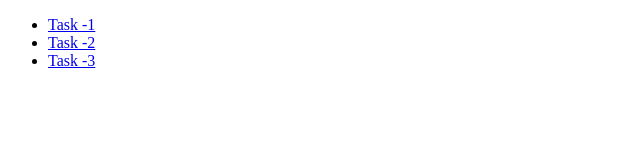
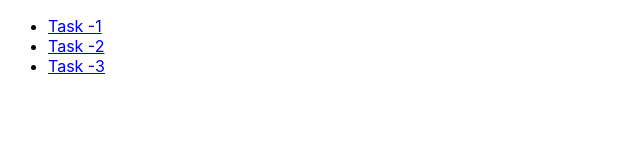
Before and after one commit to ZobovaA/goit-js-hw-11-promisification, a plain HTML site: page index.html in a window 1280 px wide. Shown: the full height of the page, 0-640 px from the left. Drawn offline with Linux system fonts and the light colour scheme.

Commit message:
исправила

```diff
--- /dev/null
+++ b/css/styles.css
@@ -0,0 +1,16 @@
+
+html {
+    box-sizing: border-box;
+  }
+
+  *,
+  *::before,
+  *::after {
+    box-sizing: inherit;
+  }
+
+  body {
+    font-family: -apple-system, BlinkMacSystemFont, 'Segoe UI', Roboto,
+      Oxygen-Sans, Ubuntu, Cantarell, 'Helvetica Neue', sans-serif,
+      'Apple Color Emoji', 'Segoe UI Emoji', 'Segoe UI Symbol';
+  }
--- a/index.html
+++ b/index.html
@@ -4,18 +4,19 @@
     <meta charset="UTF-8">
     <meta http-equiv="X-UA-Compatible" content="IE=edge">
     <meta name="viewport" content="width=device-width, initial-scale=1.0">
+    <link href="./css/styles.css" rel="stylesheet">
     <title>Promisification</title>
 </head>
 <body>
 <ul>
     <li>
-        <a href="./task-1.html">Task -1</a>
+        <a href="./task1.html">Task -1</a>
     </li>
     <li>
-        <a href="./task-2.html">Task -2</a>
+        <a href="./task2.html">Task -2</a>
     </li>
     <li>
-        <a href="./task-3.html">Task -3</a>
+        <a href="./task3.html">Task -3</a>
     </li>
 </ul>
 </body>
```
Also changed, not shown: task1.html (renamed from task-1.html, +1 -1 lines), task2.html (renamed from task-2.html, +1 -1 lines), task3.html (+1 -1 lines), js/task1.js (renamed from js/task -1.js), js/task2.js (renamed from js/task-2.js), js/task3.js (renamed from js/task-3.js).
